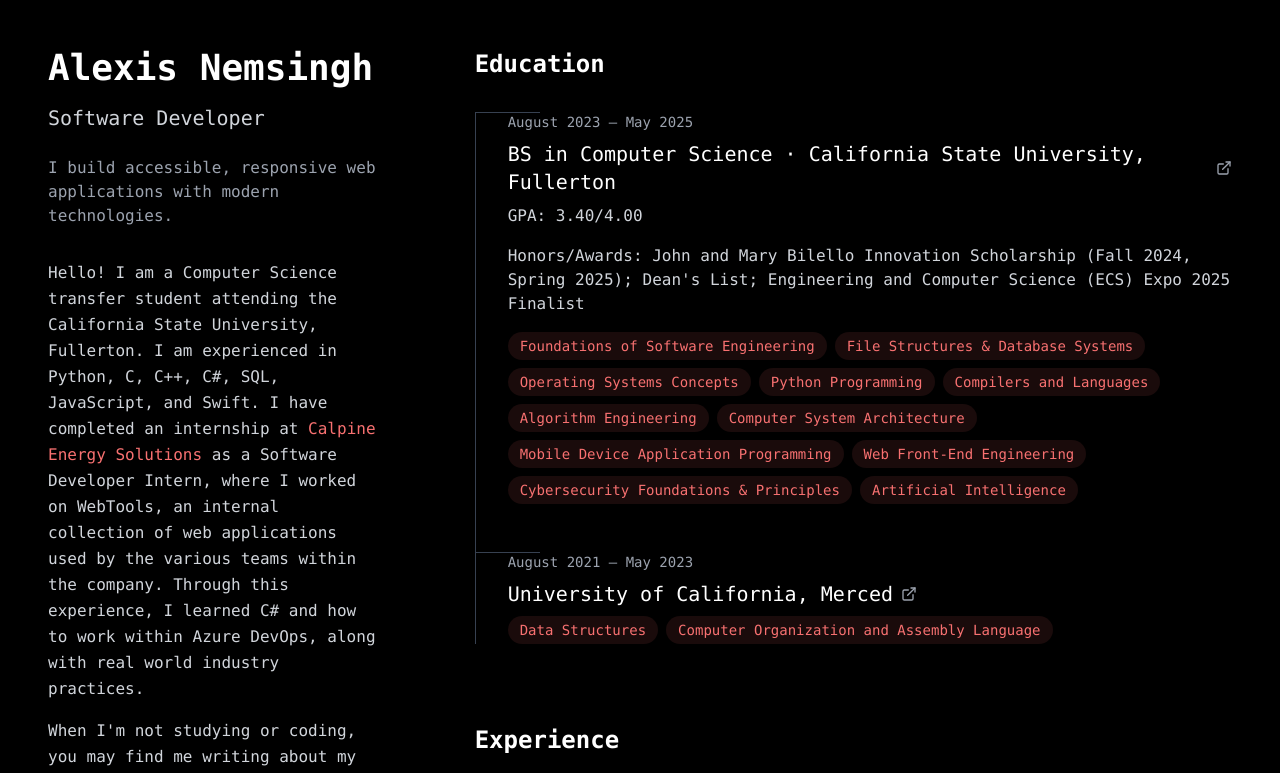
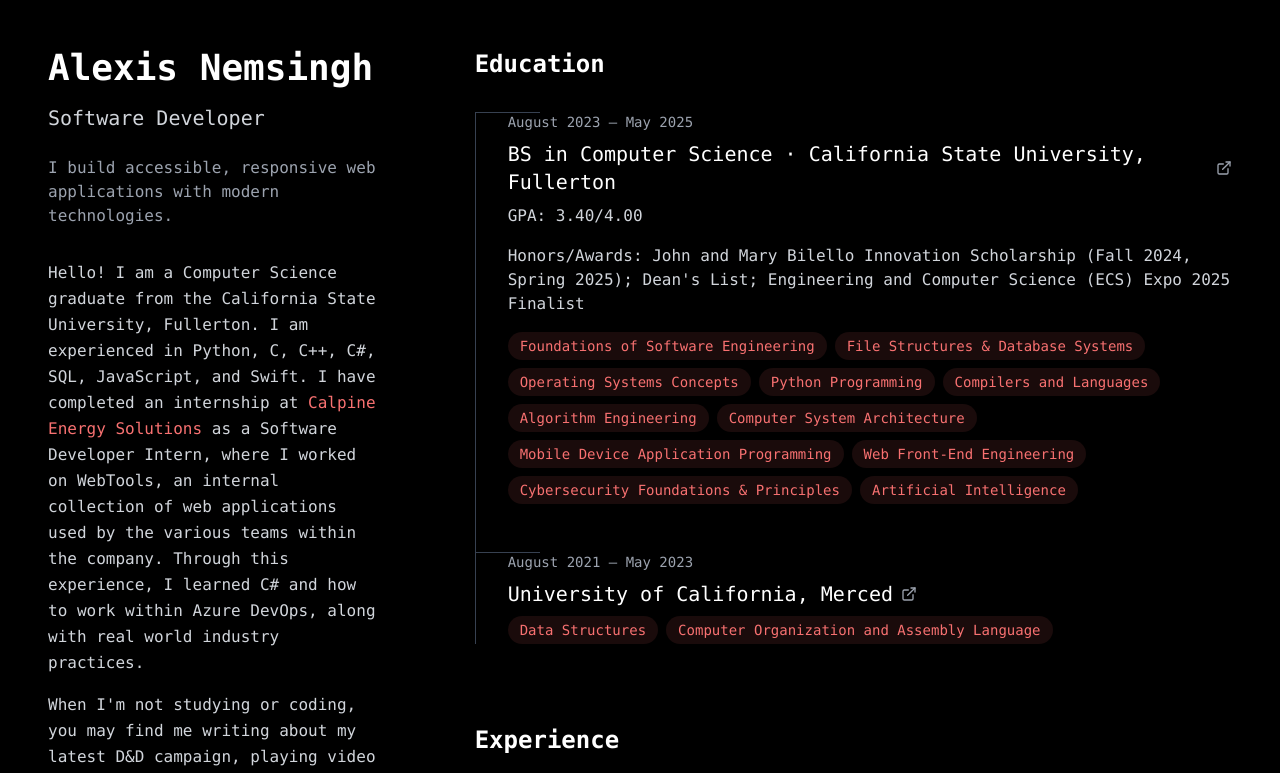
Before and after one commit to alexisnemsingh/alexisnemsingh.github.io, a Next.js app: page / in a window 1280 px wide. Shown: the top 773 px of the page. Built offline with nearby package versions, Linux system fonts and the light colour scheme.

Commit message:
changed description

```diff
--- a/src/app/page.tsx
+++ b/src/app/page.tsx
@@ -26,7 +26,7 @@ export default function Page() {
           </p>
           <div className="mb-12">
             <p className="text-gray-300 leading-relaxed mb-4">
-            Hello! I am a Computer Science transfer student attending the California State University, Fullerton.
+            Hello! I am a Computer Science graduate from the California State University, Fullerton.
             I am experienced in Python, C, C++, C#, SQL, JavaScript, and Swift. I have completed an internship at {" "}
             <Link href="https://www.calpinesolutions.com/" target="_blank" className="text-red-400 hover:underline">
               Calpine Energy Solutions
```
